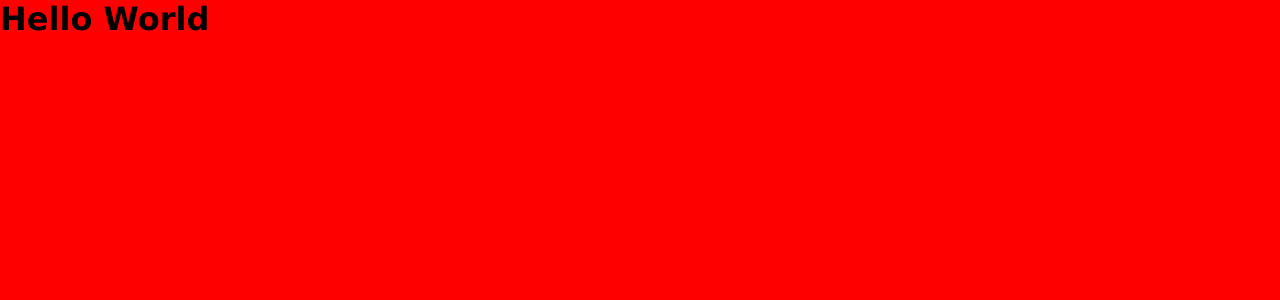
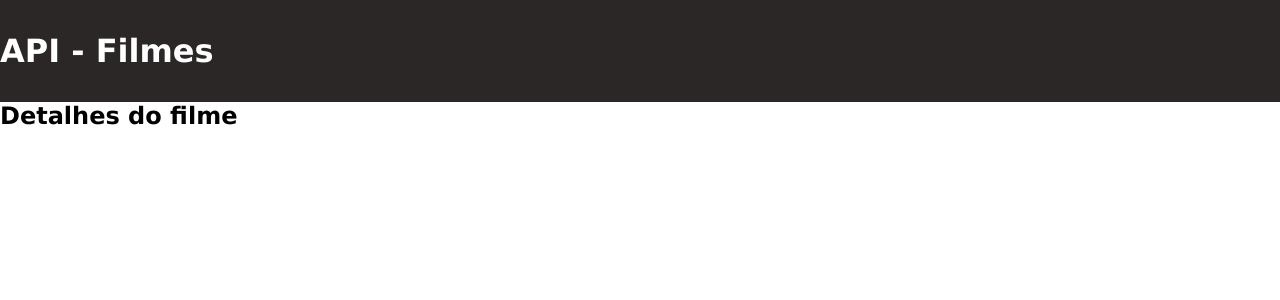
Before and after one commit to Pedro-Rocha-Araujo/api-filmes, a React (Create React App) app: page /detalhes/1 in a window 1280 px wide. Shown: the top 300 px of the page. Built offline with nearby package versions, Linux system fonts and the light colour scheme.

Commit message:
Principais rotas cadastradas

```diff
--- a/package.json
+++ b/package.json
@@ -9,6 +9,7 @@
     "@testing-library/user-event": "^13.5.0",
     "react": "^19.2.4",
     "react-dom": "^19.2.4",
+    "react-router-dom": "^7.13.1",
     "react-scripts": "5.0.1",
     "web-vitals": "^2.1.4"
   },
--- a/src/components/App.js
+++ b/src/components/App.js
@@ -1,10 +1,12 @@
-
+import Header from "./Header"
+import RoutesApp from "./Routes"
 
 function App() {
   return (
-    <>
-      <h1>Hello World</h1>
-    </>
+    <div>
+      <Header />
+      <RoutesApp />
+    </div>
   );
 }
 
--- /dev/null
+++ b/src/components/Detalhes/Detalhes.js
@@ -0,0 +1,9 @@
+function Detalhes() {
+  return (
+    <div>
+      <h2>Detalhes do filme</h2>
+    </div>
+  );
+}
+
+export default Detalhes;
--- /dev/null
+++ b/src/components/Header.js
@@ -0,0 +1,9 @@
+function Header() {
+    return(
+        <header>
+            <h1>API - Filmes</h1>
+        </header>
+    )
+}
+
+export default Header
--- /dev/null
+++ b/src/components/Home/Home.js
@@ -0,0 +1,9 @@
+function Home() {
+  return (
+    <div>
+      <h2>Catálogo de filmes</h2>
+    </div>
+  );
+}
+
+export default Home;
--- /dev/null
+++ b/src/components/Routes.js
@@ -0,0 +1,17 @@
+import React, {BrowserRouter, Routes, Route} from "react-router-dom"
+import Home from "./Home/Home"
+import Detalhes from "./Detalhes/Detalhes"
+
+function RoutesApp() {
+    return(
+    <BrowserRouter>
+        <Routes>
+            <Route path="/" element={ <Home /> } />
+            <Route path="/detalhes/:id" element={ <Detalhes /> } />
+            <Route path="*" />
+        </Routes>
+    </BrowserRouter>
+    )
+}
+
+export default RoutesApp
--- a/src/index.css
+++ b/src/index.css
@@ -6,5 +6,11 @@
   border: none;
 }
 body {
-  background-color: red;
+
 }
+
+header {
+  background-color: rgb(43, 39, 39);
+  color: #fff;
+  padding: 2rem 0;
+}
```
Also changed, not shown: 1 other file (tests, documents, lock files or other folders).
